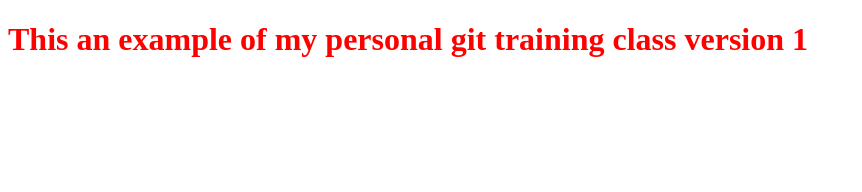
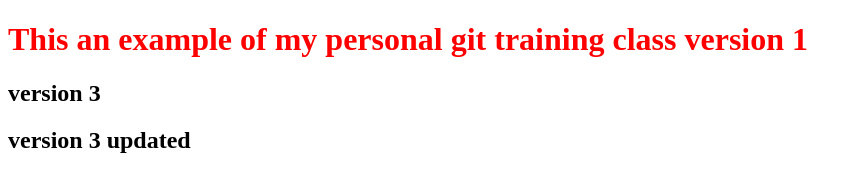
Before and after one commit to Dev-Maine/git-training, a plain HTML site: page index.html in a window 1280 px wide. Shown: the whole page, without its empty margins (0-862 px from the left). Drawn offline with Linux system fonts and the light colour scheme.

Commit message:
version 3

```diff
--- a/index.html
+++ b/index.html
@@ -8,5 +8,7 @@
 </head>
 <body>
    <h1>This an example of my personal git training class version 1</h1>
+   <h2>version 3</h2>
+   <h2>version 3 updated</h2>
 </body>
 </html>
```
